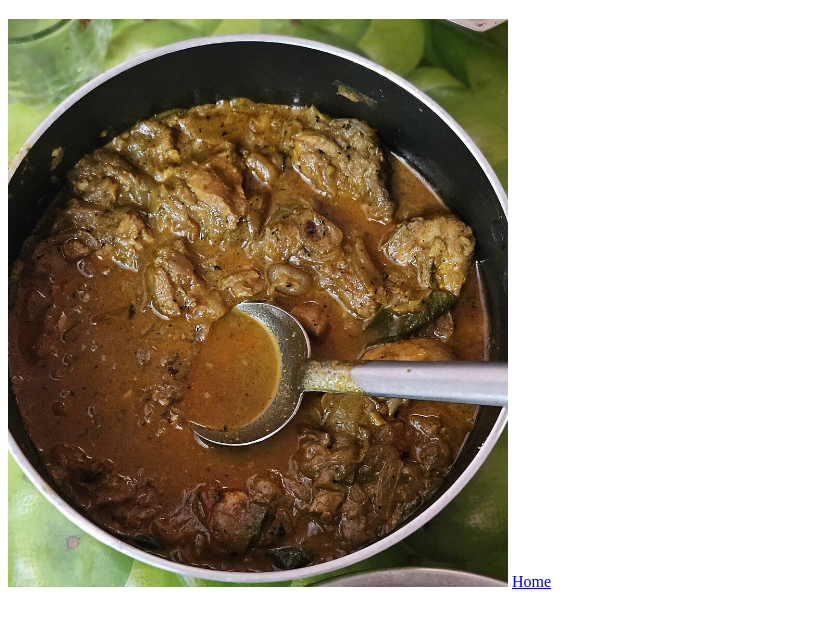
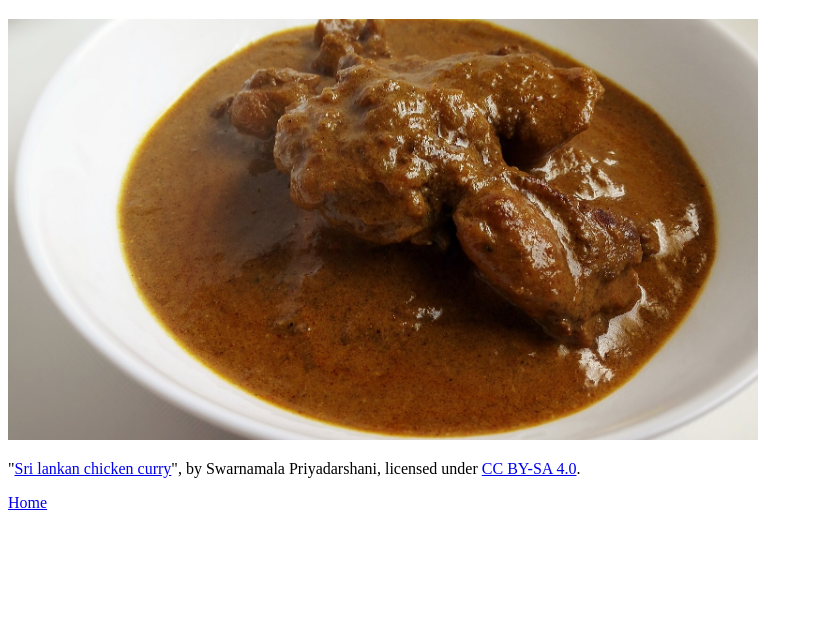
Before and after one commit to ArulE23/odin-recipes, a plain HTML site: page recipes/sri-lankan-chicken-curry.html in a window 1280 px wide. Shown: the part 61-686 px from the top of the page, without its empty margins (0-813 px from the left). Drawn offline with Linux system fonts and the light colour scheme.

Commit message:
Add new chicken curry image w/ alt text and attributions

```diff
--- a/recipes/sri-lankan-chicken-curry.html
+++ b/recipes/sri-lankan-chicken-curry.html
@@ -7,7 +7,15 @@
 
     <body>
         <h1>Sri Lankan Chicken Curry</h1>
-        <img src="../images/sri-lankan-chicken-curry.jpeg" width="500">
+        <img src="../images/sri-lankan-chicken-curry.jpg" width="750"
+        alt="Image of a plate of Sri Lankan Chicken Curry.">
+
+        <p>"<a href="https://commons.wikimedia.org/wiki/File:Sri_lankan
+        _chicken_curry.jpg" target="_blank" rel="noreferrer">Sri lankan
+        chicken curry</a>", by Swarnamala Priyadarshani, licensed under
+        <a href="https://creativecommons.org/licenses/by-sa/4.0/"
+        target="_blank" rel="noreferrer">CC BY-SA 4.0</a>.</p>
+
         <a href="../index.html">Home</a>
     </body>
 </html>
```
Also changed, not shown: images/sri-lankan-chicken-curry.jpeg (deleted), images/sri-lankan-chicken-curry.jpg (added).
